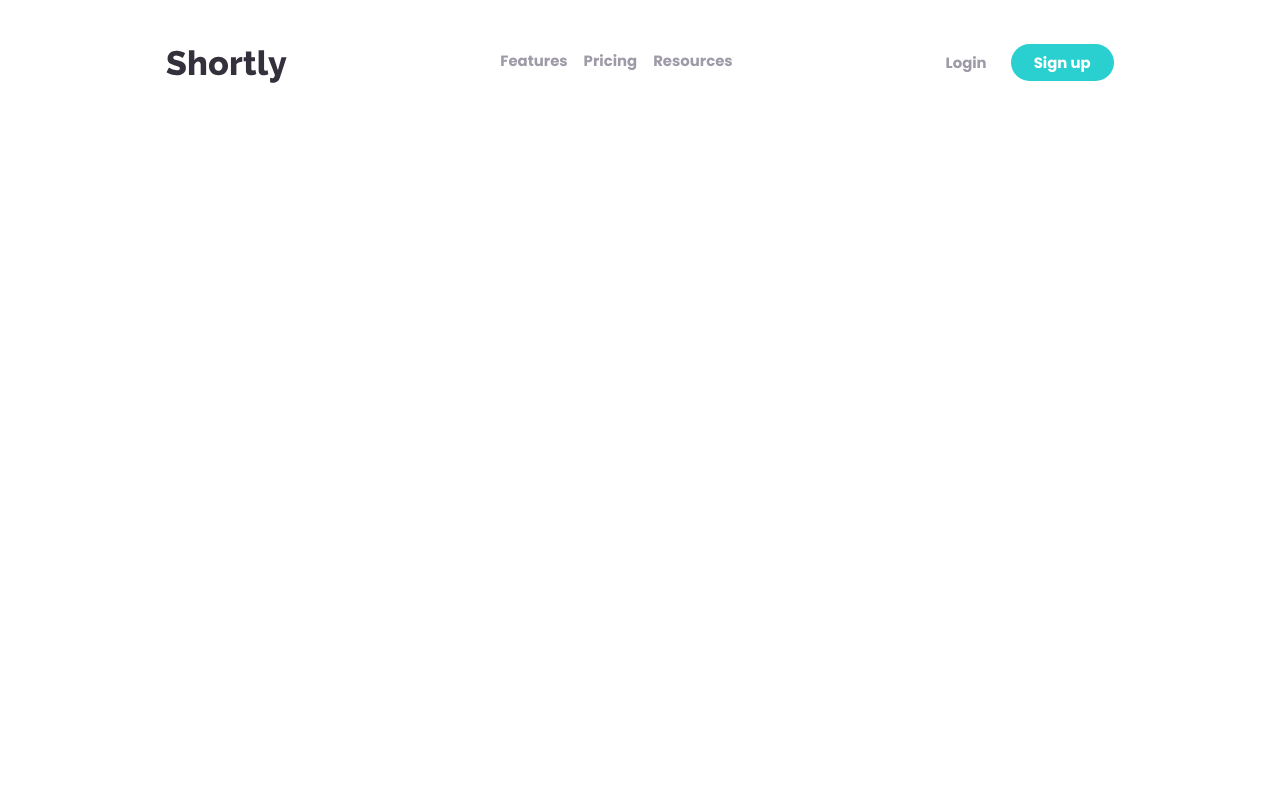
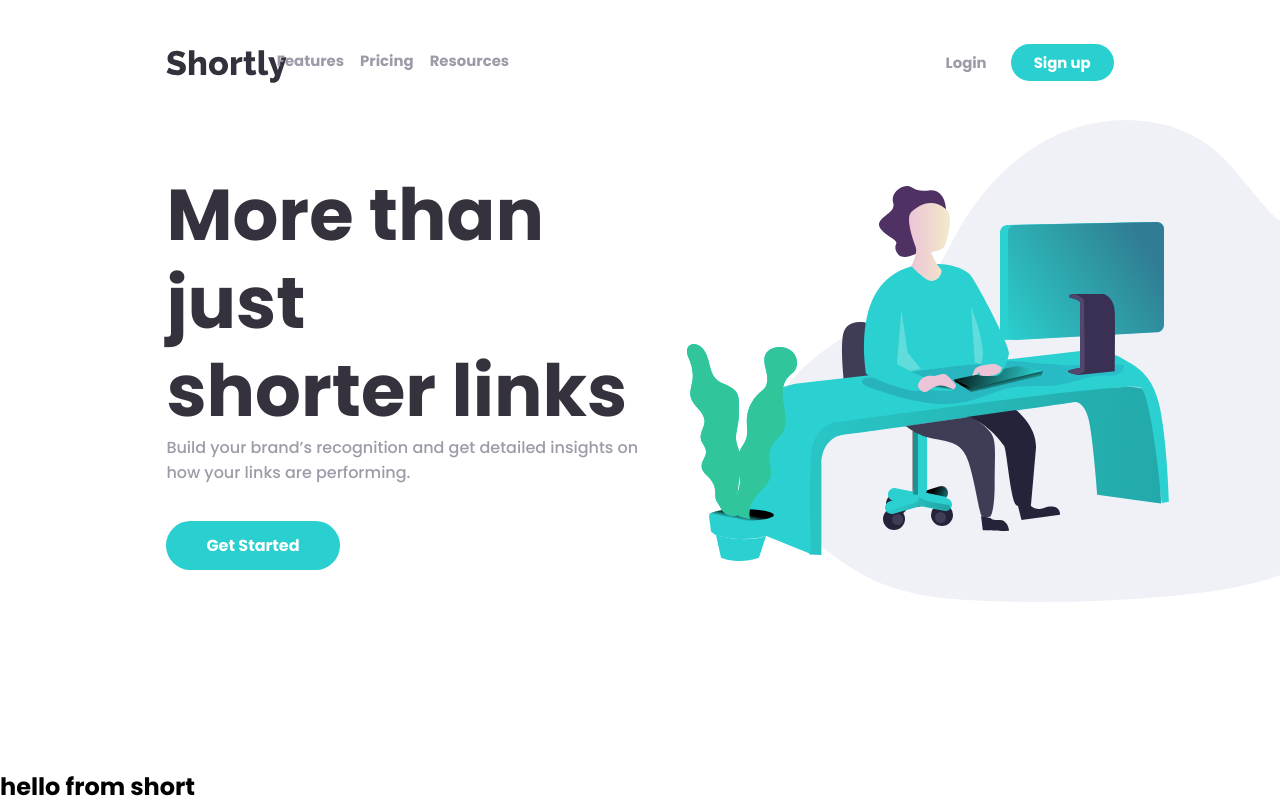
Before and after one commit to ok3dotdev/shortly, a React (Create React App) app: page / in a window 1280 px wide. Built offline with nearby package versions, Linux system fonts and the light colour scheme.

Commit message:
Hero section

```diff
--- a/src/App.css
+++ b/src/App.css
@@ -26,6 +26,9 @@ header {
   color: var(--grayish-violet);
 }
 
+nav {
+  transform: translateX(-90%);
+}
 .account a {
   text-decoration: none;
   font-size: 0.93rem;
@@ -37,8 +40,52 @@ header {
   color: var(--white) !important;
 }
 
+.btn-lg-round {
+  background-color: var(--cyan);
+  padding: 13px 40px;
+  border-radius: 28px;
+}
+
 .btn-round {
   background-color: var(--cyan);
   padding: 8px 23px;
   border-radius: 28px;
 }
+
+/* ************* HERO ************* */
+/* ************* HERO ************* */
+/* ************* HERO ************* */
+
+.hero-container {
+  width: 100%;
+  display: flex;
+  overflow: hidden;
+  align-items: center;
+  padding-bottom: 10rem;
+}
+.info {
+  width: 50%;
+}
+.hero_image {
+  width: 45%;
+}
+.info h2 {
+  font-size: 4.5rem;
+  color: var(--very-dark-blue);
+  line-height: 5.5rem;
+}
+.info p {
+  color: var(--grayish-violet);
+  margin-bottom: 3rem;
+}
+.info a {
+  text-decoration: none;
+  color: var(--white);
+  font-weight: 700;
+  margin-top: 2rem;
+}
+.info h1 > span {
+  display: block;
+}
+
+/* ********* short ******* */
--- a/src/App.js
+++ b/src/App.js
@@ -1,11 +1,15 @@
 import './App.css';
 import Header from './components/Header';
+import Hero from './components/Hero';
+import Short from './components/Short';
 
 
 function App() {
   return (
     <div className="App">
       <Header/>
+      <Hero/>
+      <Short/>
     </div>
   );
 }
--- /dev/null
+++ b/src/components/Hero.js
@@ -0,0 +1,28 @@
+import React from 'react'
+import Image from "../images/illustration-working.svg"
+
+function Hero() {
+    return (
+        <section className="hero">
+            <div className="container hero-container">
+                <div className="info">
+                    <h2 className="info_heading">
+                    More than just <br /> shorter links
+                    </h2>
+                    <p>
+                    Build your brand’s recognition and get detailed insights on how your links are performing.
+                    </p>
+                    <a className="btn-lg-round" href="/">Get Started</a>
+                </div>
+
+                <div className="hero_image">
+                    <img src={Image} alt="working-with-computer" />
+
+                </div>
+            </div>
+
+        </section>
+    )
+}
+
+export default Hero
--- /dev/null
+++ b/src/components/Short.js
@@ -0,0 +1,11 @@
+import React from 'react'
+
+function Short() {
+    return (
+        <section className="short">
+            <h1>hello from short</h1>
+        </section>
+    )
+}
+
+export default Short
```
